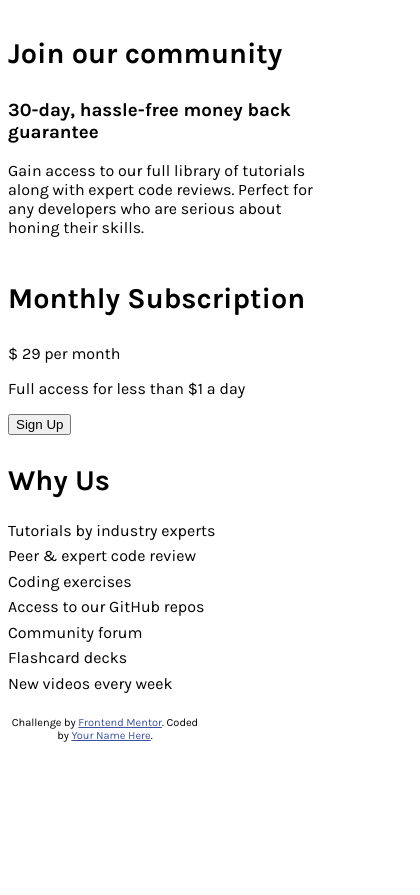
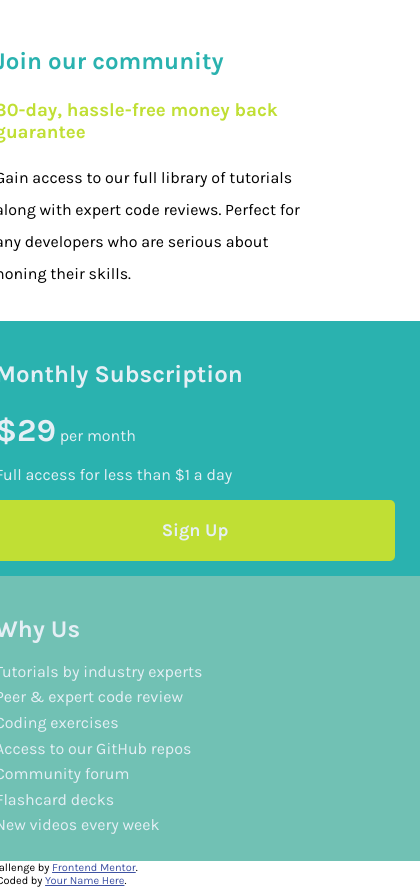
Before and after one commit to hillariee/frontend-challenge-3, a plain HTML site: page index.html in a window 390 px wide. Shown: the whole page, 420 px wide, since content can reach past the window. Before the commit the page ends 844 px from the top, so only its background shows below. Drawn offline with Linux system fonts and the light colour scheme.

Commit message:
hopefully done with mobile layout|

```diff
--- a/index.html
+++ b/index.html
@@ -12,7 +12,7 @@
 <body>
   <section class='container'>
     <!-- section 1 -->
-  <section class='section-1'>
+  <section class='section-1 child'>
     <h1 class='title'>Join our community</h1>
 
     <h3>30-day, hassle-free money back guarantee</h3>
@@ -23,17 +23,17 @@
   </p>
   </section>
   <!-- section two -->
-  <section class='section-2'>
+  <section class='section-2 child'>
   <h1 class='title'>Monthly Subscription</h1>
 
-  <p class='price'> <span>&dollar; </span>29 per month</p>
+  <p class='price'> <span>&dollar;29</span> per month</p>
 
   <p>Full access for less than &dollar;1 a day</p>
 
   <button>Sign Up</button>
   </section>
   <!-- section 3 -->
-  <section class='section-3'>
+  <section class='section-3 child'>
   <h1 class='title'>Why Us</h1>
 
   <p>Tutorials by industry experts</p>
--- a/main.css
+++ b/main.css
@@ -5,6 +5,7 @@
     --accent: hsl(71, 73%, 54%);
     --secondary: hsl(204, 43%, 93%);
     --neutral: hsl(218, 22%, 67%);
+    --primary-light: hsla(170, 52%, 43%,.7);
     /* typography */
     --reg: 400;
     --bold: 700;
@@ -14,49 +15,98 @@
 
 .section-1{
     grid-area: a;
-    /* text-align: left; */
+}
+
+.section-1 h1{
+    color: var(--primary);
 }
 
 .section-1 p{
     overflow-wrap: break-word;
     width: 20rem;
+    font-weight: var(--reg);
+    line-height: 2rem;
+}
+
+.section-1 h3{
+    font-family: var(--font);
+    font-weight: var(--bold);
+    overflow-wrap: break-word;
+    width: 20rem;
+    color: var(--accent);
 }
 
 .section-2{
     grid-area: b;
+    background-color: var(--primary);
+}
+
+.section-2 h1{
+    color: var(--secondary);
+}
+
+.section-2 p{
+    color: var(--secondary);
+}
+
+
+.section-2 .price span{
+    font-size: 2rem;
+    font-weight: var(--bold);
+    /* color: var(--secondary); */
+}
+
+.section-2 button{
+    text-align: center;
+    font-family: var(--font);
+    font-weight: var(--bold);
+    font-size: 1.12rem;;
+    border: none;
+    border-radius: 5px;
+    width: 400px;
+    padding: 20px 35px;
+    background-color: var(--accent);
+    color: var(--secondary);
+    /* margin-left: 10%; */
 }
 
 .section-3{
     grid-area: c;
+    background-color: var(--primary-light);
+}
+
+.section-3 h1{
+    color: var(--secondary);
+}
+
+.section-3 p{
+    overflow-wrap: break-word;
+    width: 15rem;
+    line-height: .6rem;
+    color: var(--secondary);
+}
+
+.child{
+    padding: 15px 25px;
 }
 
 .title{
     font-family: var(--font);
     font-weight: var(--bold);
-    font-size: 1.8rem;
+    font-size: 1.5rem;
 }
 
-h3{
-    font-family: var(--font);
-    font-weight: var(--bold);
-    overflow-wrap: break-word;
-    width: 20rem;
-}
+
 
 p{
     font-family: var(--font);
     font-weight: var(--reg);
 }
 
-.section-3 p{
-    overflow-wrap: break-word;
-    width: 15rem;
-    /* margin-bottom: 0px; */
-    line-height: .6rem;
-}
 
 .container{
     display: grid;
+
     justify-content: center;
     grid-template-areas:
     "a a a"
@@ -65,7 +115,5 @@
 }
 
 
-
-
-.attribution { font-size: 11px; text-align: center; }
+.attribution { font-size: 11px; text-align: center; margin: auto; }
 .attribution a { color: hsl(228, 45%, 44%); }
```
